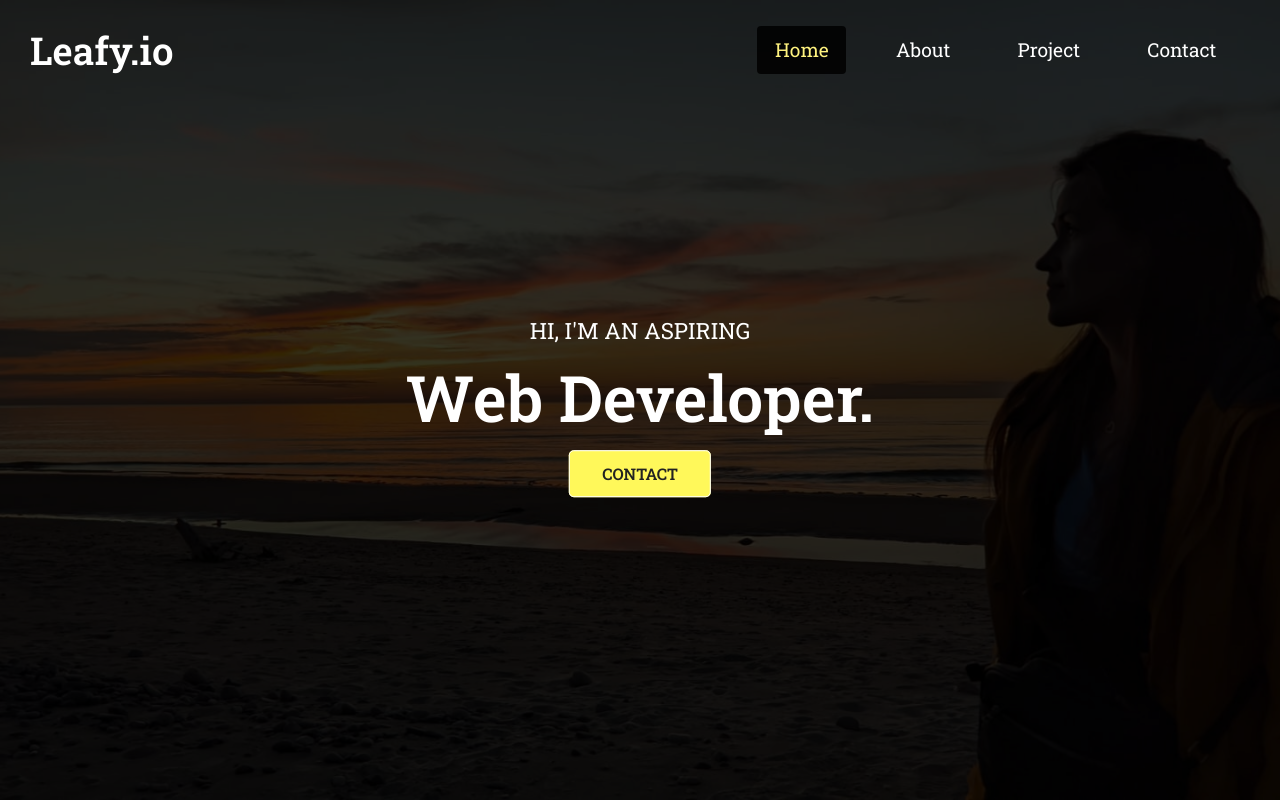
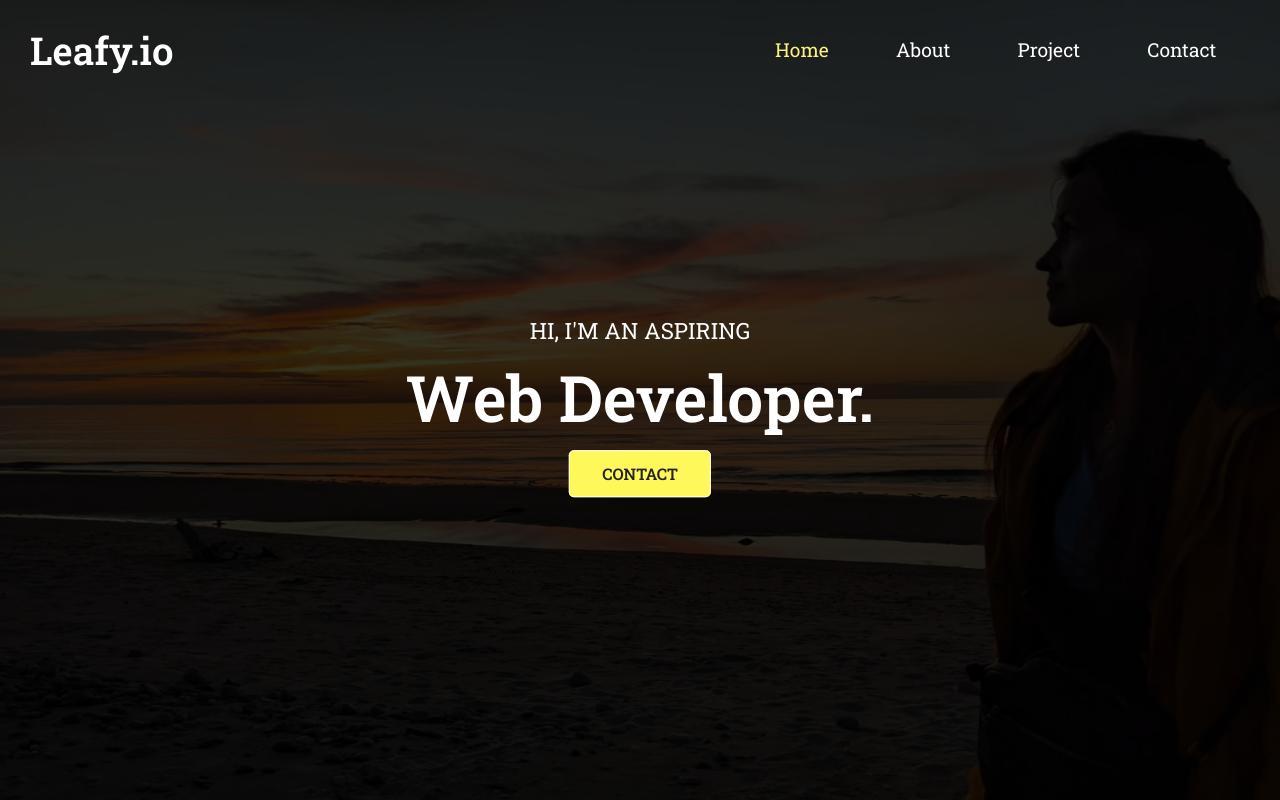
Before and after one commit to lapinna/portfolio-website, a React (Create React App) app: page / in a window 1280 px wide. Shown: the top 800 px of the page. Built offline with nearby package versions, Linux system fonts and the light colour scheme; no server answers; a web font is replaced by a local one.

Commit message:
adjust navbar active class css

```diff
--- a/src/components/NavBar/navBar.css
+++ b/src/components/NavBar/navBar.css
@@ -43,7 +43,6 @@
 }
 
 .active {
-    background-color: #000000d9;
     border-radius: 4px;
     color: #fff37f;
 }
```
